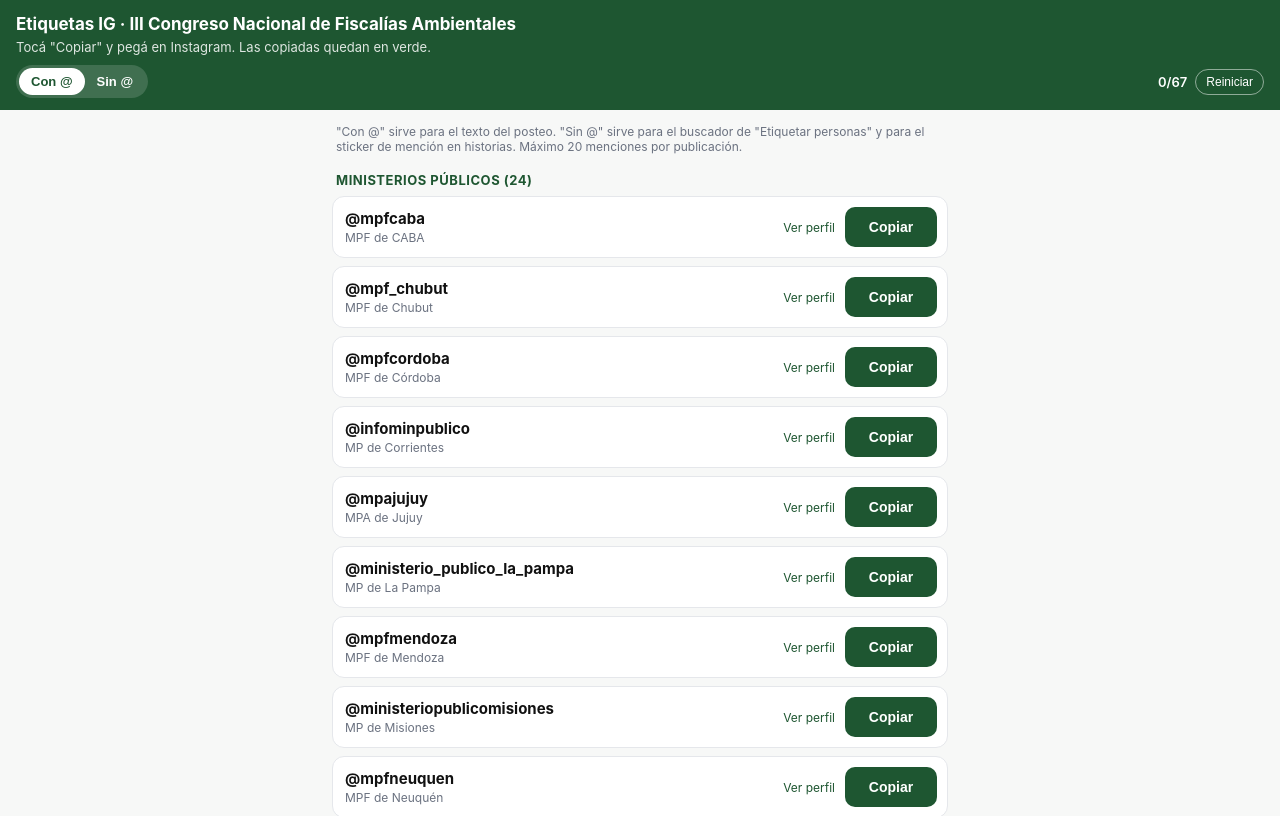
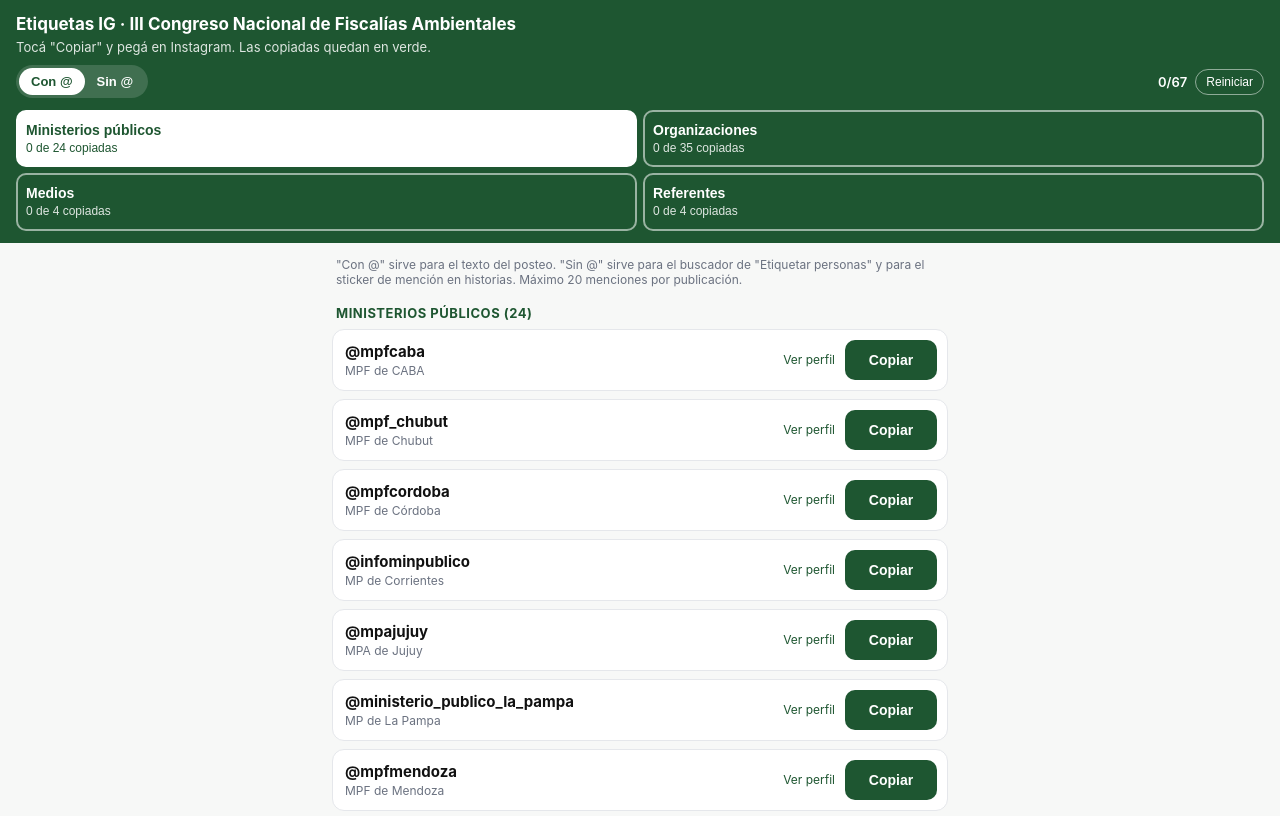
Before and after one commit to cdmpba/tags, a plain HTML site: page index.html in a window 1280 px wide. Shown: the top 816 px of the page. Drawn offline with Linux system fonts and the light colour scheme.

Commit message:
Add tab navigation and section display functionality

```diff
--- a/index.html
+++ b/index.html
@@ -17,6 +17,13 @@
   .seg button.on{background:#fff;color:var(--verde)}
   .prog{font-size:13px;margin-left:auto;font-weight:600}
   .reset{border:1px solid rgba(255,255,255,.5);background:transparent;color:#fff;border-radius:999px;font-size:12px;padding:5px 10px}
+  .tabs{display:grid;grid-template-columns:1fr 1fr;gap:6px;margin-top:12px}
+  .tab{border:2px solid rgba(255,255,255,.55);background:transparent;color:#fff;border-radius:10px;padding:10px 8px;text-align:left;font-size:14px;font-weight:700;line-height:1.2}
+  .tab small{display:block;font-weight:500;font-size:12px;opacity:.85;margin-top:2px}
+  .tab.on{background:#fff;color:var(--verde);border-color:#fff}
+  .tab.on small{opacity:1}
+  .seccion{display:none}
+  .seccion.on{display:block}
   main{padding:8px 12px 80px;max-width:640px;margin:0 auto}
   h2{font-size:13px;text-transform:uppercase;letter-spacing:.04em;color:var(--verde);margin:18px 4px 8px}
   .item{display:flex;align-items:center;gap:10px;background:#fff;border:1px solid var(--borde);border-radius:12px;padding:10px 10px 10px 12px;margin-bottom:8px}
@@ -44,6 +51,7 @@
     <span class="prog" id="prog"></span>
     <button class="reset" id="reset">Reiniciar</button>
   </div>
+  <nav class="tabs" id="tabs" aria-label="Secciones"></nav>
 </header>
 <main id="lista">
   <p class="nota">"Con @" sirve para el texto del posteo. "Sin @" sirve para el buscador de "Etiquetar personas" y para el sticker de mención en historias. Máximo 20 menciones por publicación.</p>
@@ -75,8 +83,19 @@ const lista = document.getElementById("lista");
 const total = grupos.reduce((n,g)=>n+g[1].length,0);
 const items = {};
 
-grupos.forEach(([titulo, cuentas]) => {
-  const h = document.createElement("h2"); h.textContent = titulo + " (" + cuentas.length + ")"; lista.appendChild(h);
+const cortos = ["Ministerios públicos","Organizaciones","Medios","Referentes"];
+const tabsEl = document.getElementById("tabs");
+const secciones = [], tabs = [];
+let actual = 0;
+try { const t = parseInt(localStorage.getItem(KEY + "-tab"), 10); if (t >= 0 && t < grupos.length) actual = t; } catch (e) {}
+
+grupos.forEach(([titulo, cuentas], i) => {
+  const tab = document.createElement("button"); tab.className = "tab";
+  tab.innerHTML = cortos[i] + "<small></small>";
+  tab.addEventListener("click", () => mostrar(i));
+  tabsEl.appendChild(tab); tabs.push(tab);
+  const sec = document.createElement("section"); sec.className = "seccion"; lista.appendChild(sec); secciones.push(sec);
+  const h = document.createElement("h2"); h.textContent = titulo + " (" + cuentas.length + ")"; sec.appendChild(h);
   cuentas.forEach(([u, nombre]) => {
     const div = document.createElement("div"); div.className = "item";
     div.innerHTML = '<div class="info"><div class="user"></div><div class="name"></div></div><a class="perfil" target="_blank" rel="noopener">Ver perfil</a><button class="copy">Copiar</button>';
@@ -84,13 +103,25 @@ grupos.forEach(([titulo, cuentas]) => {
     div.querySelector(".name").textContent = nombre;
     div.querySelector(".perfil").href = "https://www.instagram.com/" + u + "/";
     div.querySelector(".copy").addEventListener("click", () => copiar(u));
-    lista.appendChild(div); items[u] = div;
+    sec.appendChild(div); items[u] = div;
   });
 });
+
+function mostrar(i){
+  actual = i;
+  secciones.forEach((s, k) => s.classList.toggle("on", k === i));
+  tabs.forEach((t, k) => t.classList.toggle("on", k === i));
+  try { localStorage.setItem(KEY + "-tab", String(i)); } catch (e) {}
+  window.scrollTo(0, 0);
+}
 
 function pintar(){
   for (const u in items){ const d = items[u]; const ok = hechos.has(u); d.classList.toggle("done", ok); d.querySelector(".copy").textContent = ok ? "✓ Copiada" : "Copiar"; }
   document.getElementById("prog").textContent = hechos.size + "/" + total;
+  grupos.forEach(([, cuentas], i) => {
+    const n = cuentas.filter(([u]) => hechos.has(u)).length;
+    tabs[i].querySelector("small").textContent = (n === cuentas.length ? "✓ " : "") + n + " de " + cuentas.length + " copiadas";
+  });
   document.getElementById("conArroba").classList.toggle("on", conArroba);
   document.getElementById("sinArroba").classList.toggle("on", !conArroba);
 }
@@ -115,6 +146,7 @@ async function copiar(u){
 document.getElementById("conArroba").addEventListener("click", ()=>{ conArroba = true; guardar(); pintar(); });
 document.getElementById("sinArroba").addEventListener("click", ()=>{ conArroba = false; guardar(); pintar(); });
 document.getElementById("reset").addEventListener("click", ()=>{ hechos.clear(); guardar(); pintar(); aviso("Listo, empezamos de nuevo"); });
+mostrar(actual);
 pintar();
 </script>
 </body>
```
